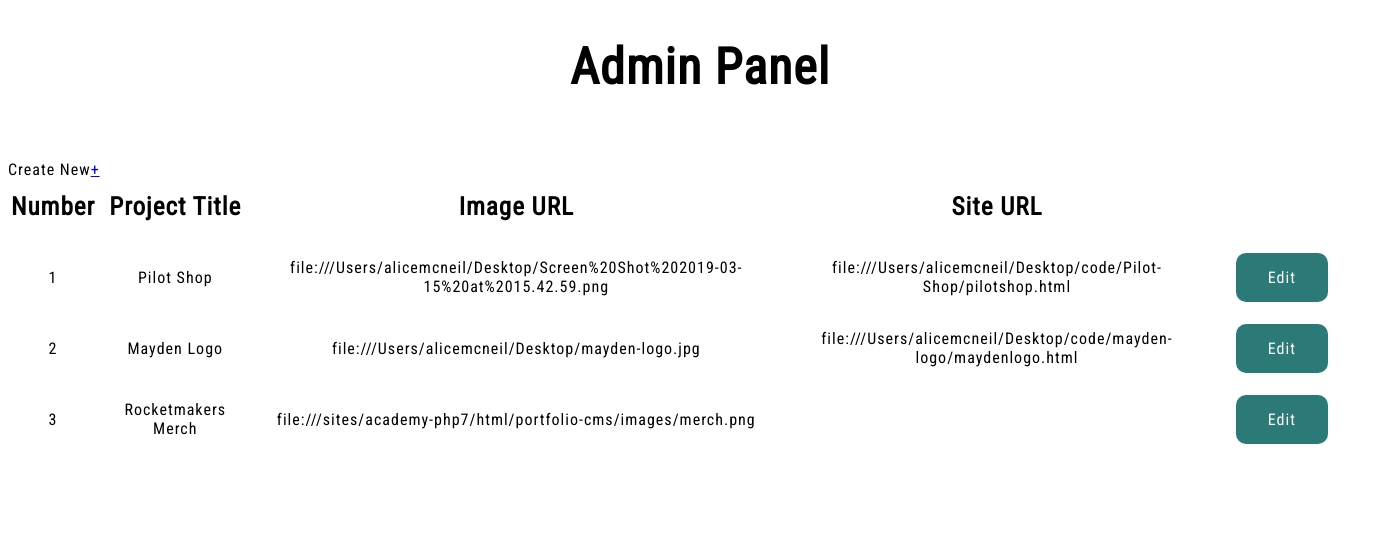
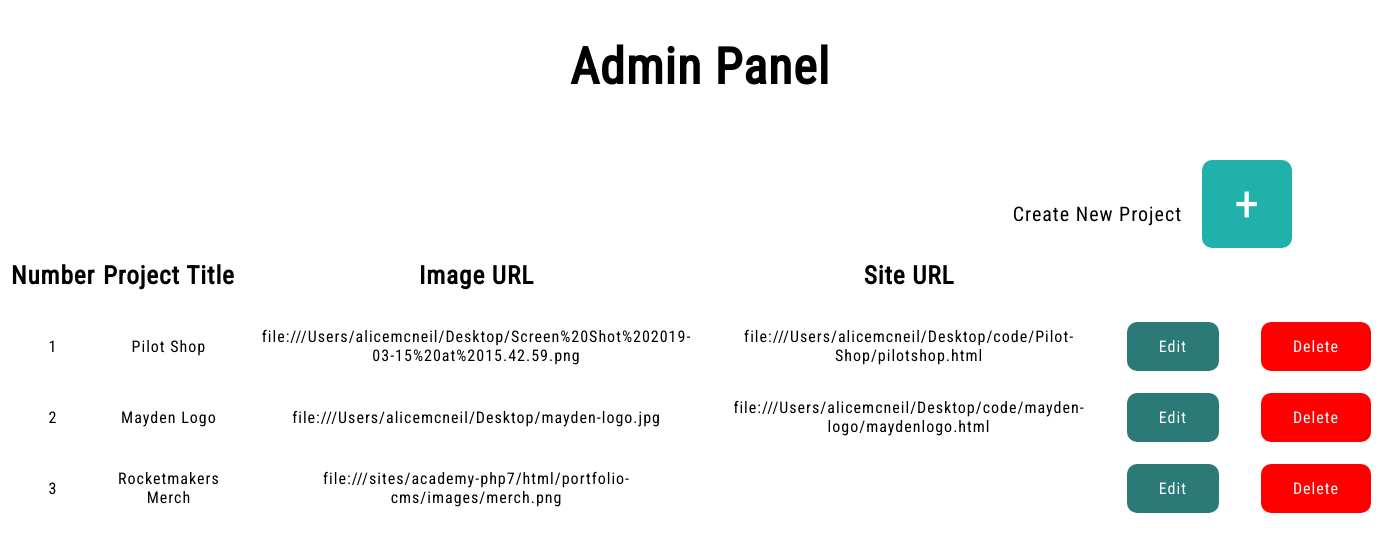
Before and after one commit to alicemcneil/portfolio-cms, a PHP site: page / in a window 1400 px wide. Shown: the top 552 px of the page. Run offline with PHP 8.4, Linux system fonts and the light colour scheme; data comes from the database, SQL or seed files in the repository.

Commit message:
refactoring css

```diff
--- a/admin_page/admin_page.css
+++ b/admin_page/admin_page.css
@@ -37,9 +37,22 @@ th {
 
 .delete {
     background-color: red; /* red */
-    display: none;
 }
 
 .edit {
     background-color: #2b7a78; /* Green */
 }
+
+.add {
+    background-color: lightseagreen;
+    font-size: 50px;
+    margin-right: 100px;
+}
+.create {
+    text-align: right;
+}
+p {
+    margin-right: 20px;
+    display: inline-block;
+    font-size: 20px;
+}
--- a/admin_page/index.php
+++ b/admin_page/index.php
@@ -11,7 +11,7 @@ $query->execute();
 $projects = $query->fetchAll();
 
 echo '<h1>Admin Panel</h1>
-<div class="create">Create New<a href="../add_new/add_project_page.php" class="add">+</a></div><table>
+<div class="create"><p>Create New Project</p><a href="../add_new/add_project_page.php" class="add button">+</a></div><table>
     <tr>
         <th>Number</th>
         <th>Project Title</th>
--- a/webpage/index.php
+++ b/webpage/index.php
@@ -70,7 +70,7 @@ $results = $query->fetchAll();
             if ($result['id'] == 1 ) {
                 echo '<img src="' . $result['img_url'] . '" alt="project image" class="image-primary">';
             } else {
-                echo '<img src="' . $result['img_url'] . '" alt="project image" class="image-secondary">';
+                echo '<img src="' . $result['img_url'] . '" alt="project image" class="images">';
             }
         }
       ?>
```
Also changed, not shown: css/portfolio.css (+7 -6 lines).
